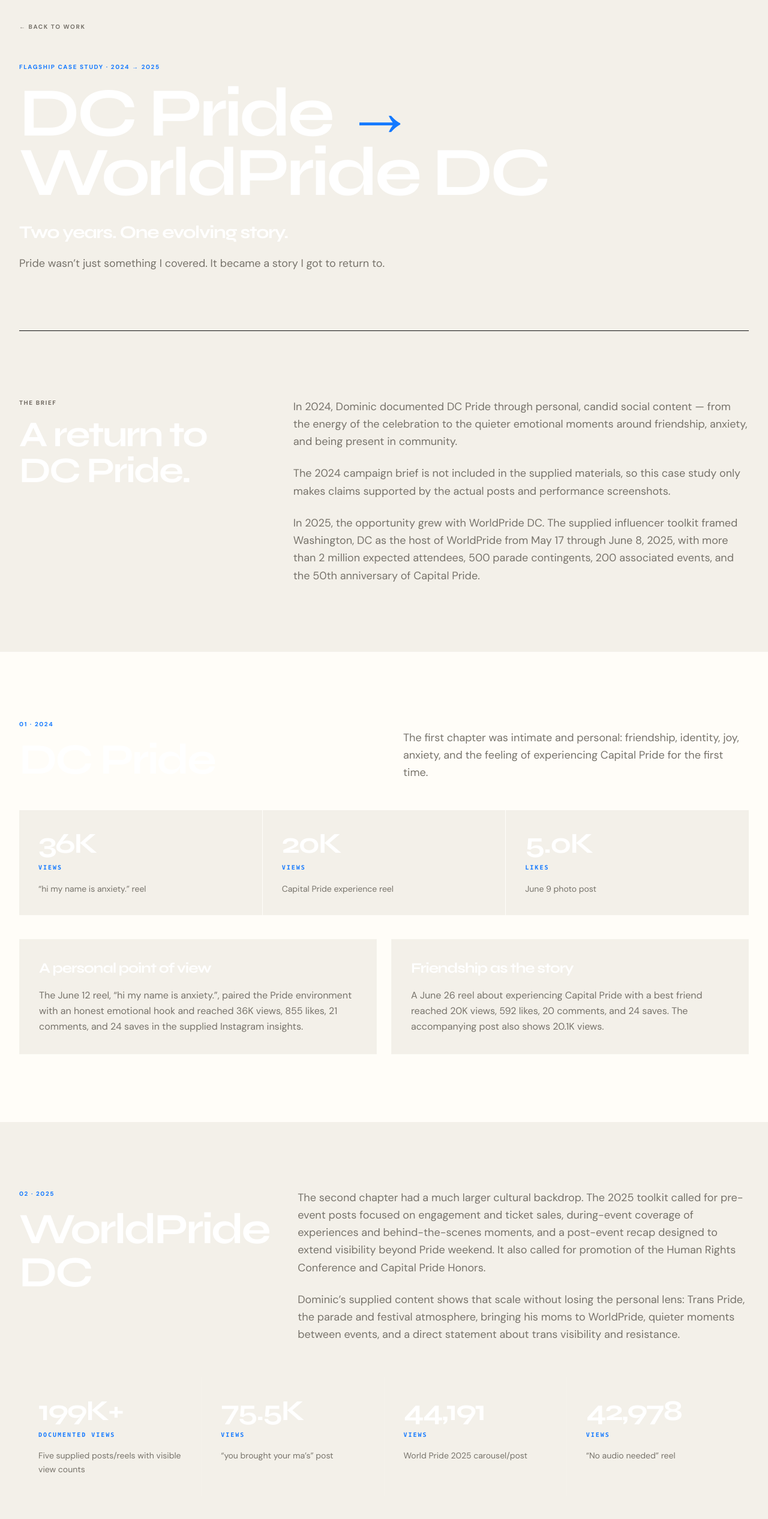
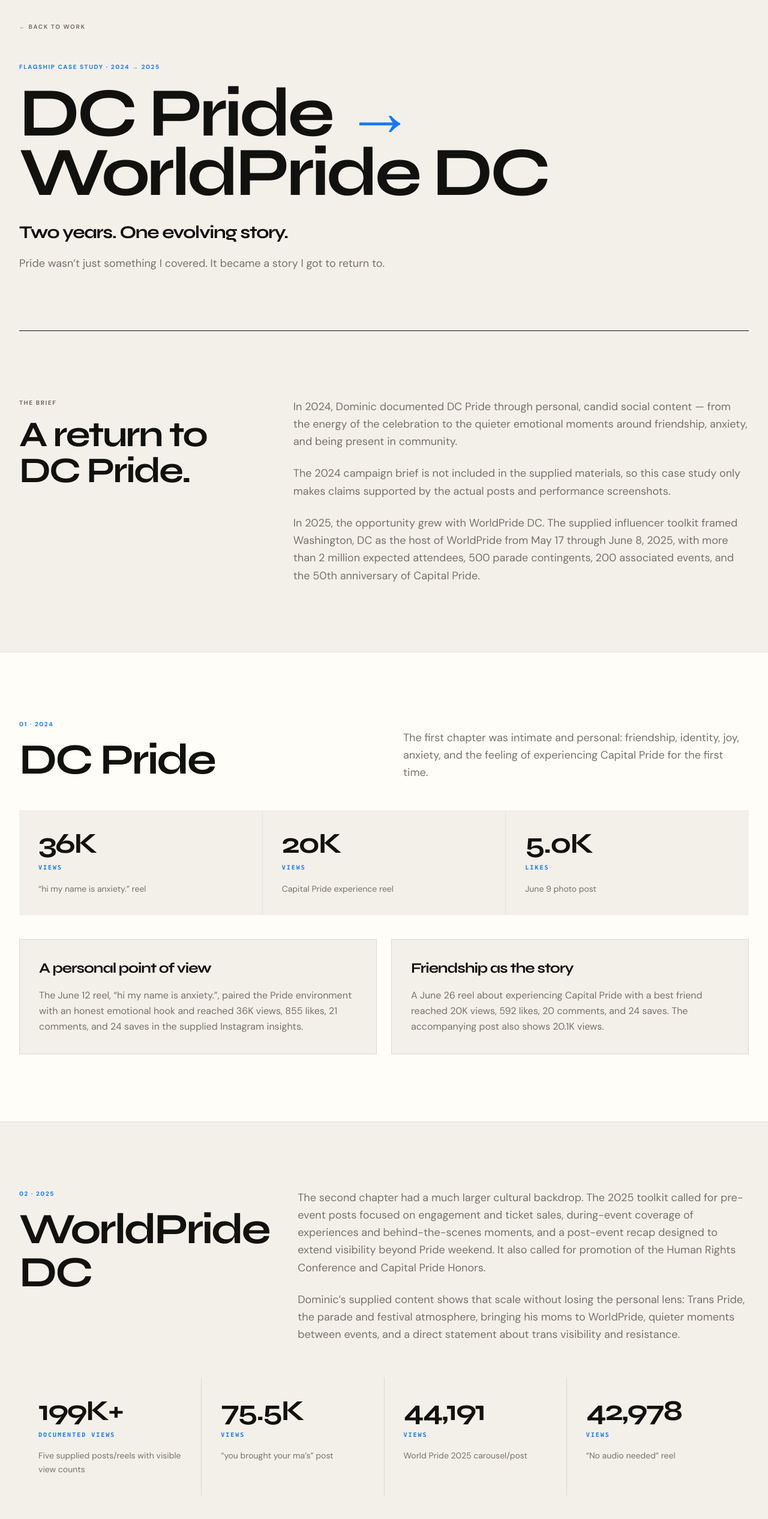
Before and after one commit to rageinstall/lolhidominic.com, a Next.js app: page /work/dc-pride-worldpride in a window 1280 px wide. Shown: the part 140-2673 px from the top of the page at 60% size. Built offline with nearby package versions, Linux system fonts and the light colour scheme.

Commit message:
Fix case study text contrast — use black on light sections

```diff
--- a/app/work/dc-pride-worldpride/page.tsx
+++ b/app/work/dc-pride-worldpride/page.tsx
@@ -33,10 +33,10 @@ export default function DcPrideWorldPridePage() {
       <section className="mx-auto max-w-[1320px] px-6 pb-16 pt-16 md:px-8 md:pb-24 md:pt-24">
         <Link href="/work-with-me" className="eyebrow inline-block text-ink-muted transition hover:text-blue">← Back to work</Link>
         <p className="eyebrow mb-5 mt-12 text-blue">Flagship case study · 2024 → 2025</p>
-        <h1 className="max-w-6xl font-display text-[clamp(3.8rem,9vw,8rem)] font-black leading-[0.86] tracking-[-0.06em] text-white">
+        <h1 className="max-w-6xl font-display text-[clamp(3.8rem,9vw,8rem)] font-black leading-[0.86] tracking-[-0.06em]">
           DC Pride <span className="text-blue">→</span><br />WorldPride DC
         </h1>
-        <p className="mt-8 max-w-2xl font-display text-2xl font-semibold leading-tight text-white md:text-3xl">Two years. One evolving story.</p>
+        <p className="mt-8 max-w-2xl font-display text-2xl font-semibold leading-tight md:text-3xl">Two years. One evolving story.</p>
         <p className="mt-5 max-w-2xl text-lg leading-relaxed text-ink-muted">Pride wasn’t just something I covered. It became a story I got to return to.</p>
       </section>
 
@@ -44,7 +44,7 @@ export default function DcPrideWorldPridePage() {
 
       <section className="mx-auto max-w-[1320px] px-6 py-20 md:px-8 md:py-28">
         <div className="grid gap-12 lg:grid-cols-[0.7fr_1.3fr]">
-          <div><p className="eyebrow mb-4">The brief</p><h2 className="font-display text-4xl font-black tracking-tight text-white md:text-6xl">A return to DC Pride.</h2></div>
+          <div><p className="eyebrow mb-4">The brief</p><h2 className="font-display text-4xl font-black tracking-tight md:text-6xl">A return to DC Pride.</h2></div>
           <div className="max-w-3xl space-y-6 text-lg leading-relaxed text-ink-muted">
             <p>In 2024, Dominic documented DC Pride through personal, candid social content — from the energy of the celebration to the quieter emotional moments around friendship, anxiety, and being present in community.</p>
             <p>The 2024 campaign brief is not included in the supplied materials, so this case study only makes claims supported by the actual posts and performance screenshots.</p>
@@ -53,13 +53,13 @@ export default function DcPrideWorldPridePage() {
         </div>
       </section>
 
-      <section className="border-y border-white/10 bg-surface">
+      <section className="border-y border-black/10 bg-surface">
         <div className="mx-auto max-w-[1320px] px-6 py-20 md:px-8 md:py-28">
           <div className="mb-12 flex flex-col gap-4 md:flex-row md:items-end md:justify-between">
-            <div><p className="eyebrow mb-4 text-blue">01 · 2024</p><h2 className="font-display text-5xl font-black text-white md:text-7xl">DC Pride</h2></div>
+            <div><p className="eyebrow mb-4 text-blue">01 · 2024</p><h2 className="font-display text-5xl font-black md:text-7xl">DC Pride</h2></div>
             <p className="max-w-xl text-lg leading-relaxed text-ink-muted">The first chapter was intimate and personal: friendship, identity, joy, anxiety, and the feeling of experiencing Capital Pride for the first time.</p>
           </div>
-          <div className="grid gap-px bg-white/10 md:grid-cols-3">
+          <div className="grid gap-px bg-black/10 md:grid-cols-3">
             {stats2024.map(([value, label, detail]) => <Metric key={detail} value={value} label={label} detail={detail} />)}
           </div>
           <div className="mt-10 grid gap-6 md:grid-cols-2">
@@ -71,14 +71,14 @@ export default function DcPrideWorldPridePage() {
 
       <section className="mx-auto max-w-[1320px] px-6 py-20 md:px-8 md:py-28">
         <div className="grid gap-12 lg:grid-cols-[0.7fr_1.3fr]">
-          <div><p className="eyebrow mb-4 text-blue">02 · 2025</p><h2 className="font-display text-5xl font-black text-white md:text-7xl">WorldPride DC</h2></div>
+          <div><p className="eyebrow mb-4 text-blue">02 · 2025</p><h2 className="font-display text-5xl font-black md:text-7xl">WorldPride DC</h2></div>
           <div className="space-y-6 text-lg leading-relaxed text-ink-muted">
             <p>The second chapter had a much larger cultural backdrop. The 2025 toolkit called for pre-event posts focused on engagement and ticket sales, during-event coverage of experiences and behind-the-scenes moments, and a post-event recap designed to extend visibility beyond Pride weekend. It also called for promotion of the Human Rights Conference and Capital Pride Honors.</p>
             <p>Dominic’s supplied content shows that scale without losing the personal lens: Trans Pride, the parade and festival atmosphere, bringing his moms to WorldPride, quieter moments between events, and a direct statement about trans visibility and resistance.</p>
           </div>
         </div>
 
-        <div className="mt-14 grid gap-px bg-white/10 md:grid-cols-2 lg:grid-cols-4">
+        <div className="mt-14 grid gap-px bg-black/10 md:grid-cols-2 lg:grid-cols-4">
           {stats2025.map(([value, label, detail]) => <Metric key={detail} value={value} label={label} detail={detail} />)}
         </div>
 
@@ -88,10 +88,10 @@ export default function DcPrideWorldPridePage() {
         </div>
       </section>
 
-      <section className="border-y border-white/10 bg-surface">
+      <section className="border-y border-black/10 bg-surface">
         <div className="mx-auto max-w-[1320px] px-6 py-20 md:px-8 md:py-28">
           <p className="eyebrow mb-5 text-blue">The throughline</p>
-          <blockquote className="max-w-5xl font-display text-4xl font-black leading-[0.95] tracking-tight text-white md:text-7xl">Pride wasn’t just something I covered. It became a story I got to return to.</blockquote>
+          <blockquote className="max-w-5xl font-display text-4xl font-black leading-[0.95] tracking-tight md:text-7xl">Pride wasn’t just something I covered. It became a story I got to return to.</blockquote>
           <div className="mt-12 grid gap-10 md:grid-cols-3">
             <StoryCard title="2024 · Be present" body="The first chapter centered on what Pride felt like from inside the experience: friendship, anxiety, celebration, and discovering a new community moment." />
             <StoryCard title="2025 · Go deeper" body="A year later, the storytelling expanded with more formats and a larger event, while staying rooted in real relationships and lived experience." />
@@ -102,7 +102,7 @@ export default function DcPrideWorldPridePage() {
 
       <section className="mx-auto max-w-[1320px] px-6 py-20 md:px-8 md:py-28">
         <p className="eyebrow mb-5">What this says about the work</p>
-        <h2 className="max-w-4xl font-display text-5xl font-black leading-none text-white md:text-7xl">Personal storytelling can carry institutional moments.</h2>
+        <h2 className="max-w-4xl font-display text-5xl font-black leading-none md:text-7xl">Personal storytelling can carry institutional moments.</h2>
         <p className="mt-8 max-w-3xl text-xl leading-relaxed text-ink-muted">Across the two years, the creative value is the perspective: a transmasculine creator documenting Pride as something lived, not simply promoted. That lets the work hold information, emotion, humor, friendship, community, and advocacy at the same time.</p>
       </section>
 
@@ -118,9 +118,9 @@ export default function DcPrideWorldPridePage() {
 }
 
 function Metric({ value, label, detail }: { value: string; label: string; detail: string }) {
-  return <div className="bg-bg p-7 md:p-8"><p className="font-display text-4xl font-black text-white md:text-5xl">{value}</p><p className="mt-2 font-mono text-[10px] font-bold uppercase tracking-[0.2em] text-blue">{label}</p><p className="mt-4 text-sm leading-relaxed text-ink-muted">{detail}</p></div>;
+  return <div className="bg-bg p-7 md:p-8"><p className="font-display text-4xl font-black md:text-5xl">{value}</p><p className="mt-2 font-mono text-[10px] font-bold uppercase tracking-[0.2em] text-blue">{label}</p><p className="mt-4 text-sm leading-relaxed text-ink-muted">{detail}</p></div>;
 }
 
 function StoryCard({ title, body }: { title: string; body: string }) {
-  return <div className="border border-white/10 bg-bg p-7 md:p-8"><h3 className="font-display text-2xl font-black text-white">{title}</h3><p className="mt-4 leading-relaxed text-ink-muted">{body}</p></div>;
+  return <div className="border border-black/10 bg-bg p-7 md:p-8"><h3 className="font-display text-2xl font-black">{title}</h3><p className="mt-4 leading-relaxed text-ink-muted">{body}</p></div>;
 }
```
